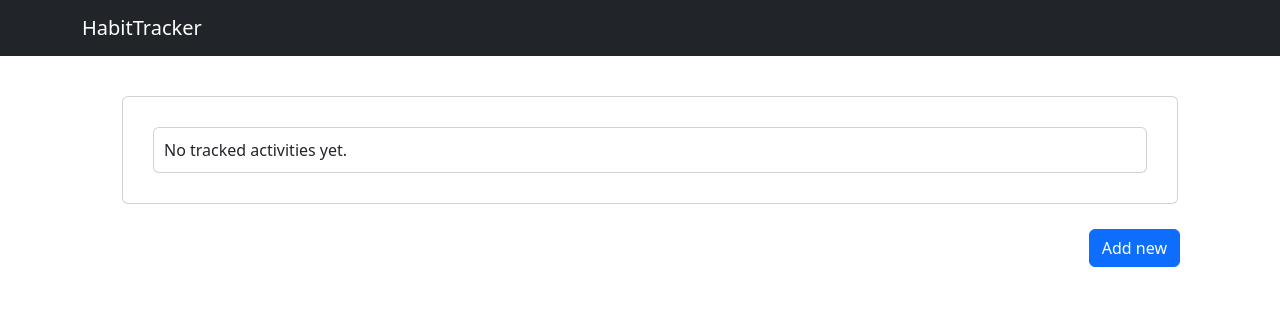
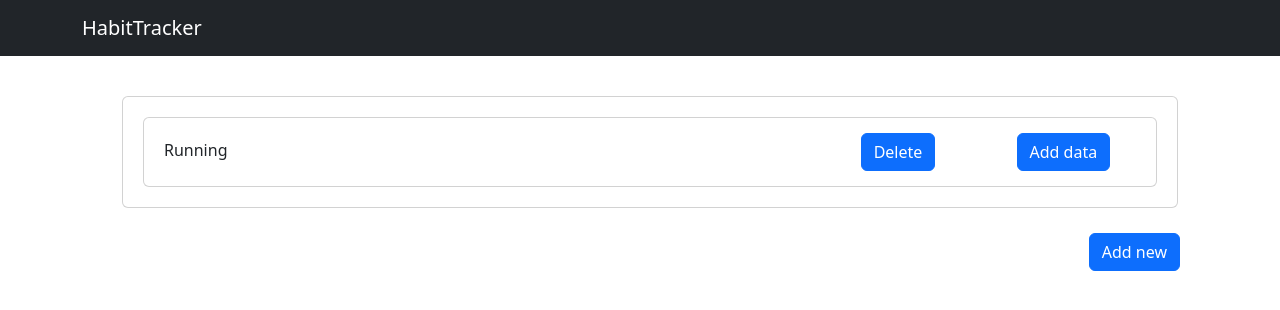
Before and after one commit to hjeronen/habitTracker, a React (Vite) app: page / in a window 1280 px wide. Shown: the top 310 px of the page. Built offline with nearby package versions, Linux system fonts and the light colour scheme; data requests are answered from the project's data file.

Commit message:
Add adding datapoints for habits

```diff
--- a/db.json
+++ b/db.json
@@ -1,3 +1,56 @@
 {
-  "habits": []
+  "habits": [
+    {
+      "name": "Running",
+      "dataValues": [
+        {
+          "type": "Distance",
+          "unit": "meters",
+          "dataPoints": [
+            {
+              "date": "2023-12-27T18:02:33.279Z",
+              "value": "100"
+            },
+            {
+              "date": "2023-12-27T18:05:37.549Z",
+              "value": "100"
+            }
+          ],
+          "target": "50000",
+          "goal": "100"
+        },
+        {
+          "type": "Time",
+          "unit": "minutes",
+          "dataPoints": [
+            {
+              "date": "2023-12-27T18:02:33.279Z",
+              "value": "10"
+            },
+            {
+              "date": "2023-12-27T18:05:37.549Z",
+              "value": "10"
+            }
+          ],
+          "target": "60000",
+          "goal": "60"
+        },
+        {
+          "type": "Speed",
+          "unit": "km/h",
+          "dataPoints": [
+            {
+              "date": "2023-12-27T18:02:33.279Z",
+              "value": "40"
+            },
+            {
+              "date": "2023-12-27T18:05:37.549Z",
+              "value": "40"
+            }
+          ]
+        }
+      ],
+      "id": 1522
+    }
+  ]
 }
--- a/src/App.jsx
+++ b/src/App.jsx
@@ -63,7 +63,7 @@ const App = () => {
       case 'habit':
         return <HabitView habit={selected} setView={setView} />
       default:
-        return <Home habits={habits} deleteHabit={deleteHabit} selectHabit={setSelected} setView={setView} />
+        return <Home habits={habits} deleteHabit={deleteHabit} selectHabit={setSelected} updateHabit={updateHabit} setView={setView} />
     }
   }
 
--- /dev/null
+++ b/src/components/DataPointForm.jsx
@@ -0,0 +1,52 @@
+import { useState } from 'react'
+import { Button, Col, Container, Form, Row } from 'react-bootstrap'
+
+const DataPointForm = ({ habit, addDataToHabit }) => {
+  const [dataPoints, setDataPoints] = useState(habit.dataValues.map(() => 0))
+
+  const setADataPoint = (index, value) => {
+    let newDataPoints = [...dataPoints]
+    newDataPoints[index] = value
+    setDataPoints(newDataPoints)
+  }
+
+  const addDataPoint = (event) => {
+    event.preventDefault()
+
+    addDataToHabit(habit, dataPoints)
+    setDataPoints(habit.dataValues.map(() => 0))
+  }
+
+  return (
+    <Form onSubmit={addDataPoint}>
+      <Container style={{ paddingTop: '40px' }}>
+        {habit.dataValues.map((data, i) =>
+          <Row key={i}>
+            <Col sm='4'>
+              <p className='text-p'>{data.type}:</p>
+            </Col>
+            <Col sm='4'>
+              <input
+                type='number'
+                value={dataPoints[i]}
+                name='Type'
+                id='type'
+                onChange={({ target }) => setADataPoint(i, target.value)}
+              />
+            </Col>
+            <Col sm='2'>
+              <p>{data.unit}</p>
+            </Col>
+          </Row>
+        )}
+      </Container>
+      <Container className='button-container'>
+        <Col className='next-button'>
+          <Button type='submit'>Submit</Button>
+        </Col>
+      </Container>
+    </Form>
+  )
+}
+
+export default DataPointForm
--- a/src/components/Home.jsx
+++ b/src/components/Home.jsx
@@ -1,11 +1,34 @@
+import { useState } from 'react'
 import { Card, Container, Col, Button, Row } from 'react-bootstrap'
 import Habit from './Habit'
+import DataPointForm from './DataPointForm'
 
-const Home = ({ habits, deleteHabit, selectHabit, setView }) => {
+const Home = ({ habits, deleteHabit, selectHabit, updateHabit, setView }) => {
+  const [showForm, setShowForm] = useState(habits.map(() => false))
 
   const showHabit = (habit) => {
     selectHabit(habit)
     setView('habit')
+  }
+
+  const addDataToHabit = (habit, dataPoints) => {
+    const newHabit = {...habit}
+    for (let i = 0; i < dataPoints.length; i++) {
+      const oldDataPoints = habit.dataValues[i].dataPoints
+      const newDataPoint = {
+        date: new Date(),
+        value: dataPoints[i]
+      }
+      newHabit.dataValues[i].dataPoints = oldDataPoints.concat(newDataPoint)
+    }
+    updateHabit(newHabit)
+    setShowForm(habits.map(() => false))
+  }
+
+  const toggleDataForm = (index) => {
+    const toggled = [...showForm]
+    toggled[index] = !showForm[index]
+    setShowForm(toggled)
   }
 
   return (
@@ -13,7 +36,7 @@ const Home = ({ habits, deleteHabit, selectHabit, setView }) => {
       <Card>
         {habits.length === 0
           ? <Card>No tracked activities yet.</Card>
-          : habits.map(habit =>
+          : habits.map((habit, i) =>
             <Card key={habit.id} className='habit-card'>
               <Container>
                 <Row>
@@ -23,8 +46,14 @@ const Home = ({ habits, deleteHabit, selectHabit, setView }) => {
                   <Col xs={3} md={2} className='button-column'>
                     <Button onClick={() => deleteHabit(habit.id)}>Delete</Button>
                   </Col>
+                  <Col xs={3} md={2} className='button-column'>
+                    <Button onClick={() => toggleDataForm(i)}>{showForm[i] ? 'Hide' : 'Add data'}</Button>
+                  </Col>
                 </Row>
               </Container>
+              {showForm[i] &&
+                <DataPointForm habit={habit} addDataToHabit={addDataToHabit} />
+              }
             </Card>
           )
         }
--- a/src/components/PhaseTwo.jsx
+++ b/src/components/PhaseTwo.jsx
@@ -7,7 +7,7 @@ const PhaseTwo = ({ dataValues, setDataValues, setPhase }) => {
 
   const addData = () => {
     const data = {
-      type, unit, value: 0
+      type, unit, dataPoints: []
     }
 
     setDataValues(dataValues.concat(data))
--- a/src/styles.css
+++ b/src/styles.css
@@ -30,6 +30,11 @@
     padding: 5px;
     margin: 5px;
     margin-right: -2px;
+}
+
+.form-col-two {
+    padding: 5px;
+    margin: 5px;
 }
 
 .text-p {
```
Also changed, not shown: 1 other file (tests, documents, lock files or other folders).
